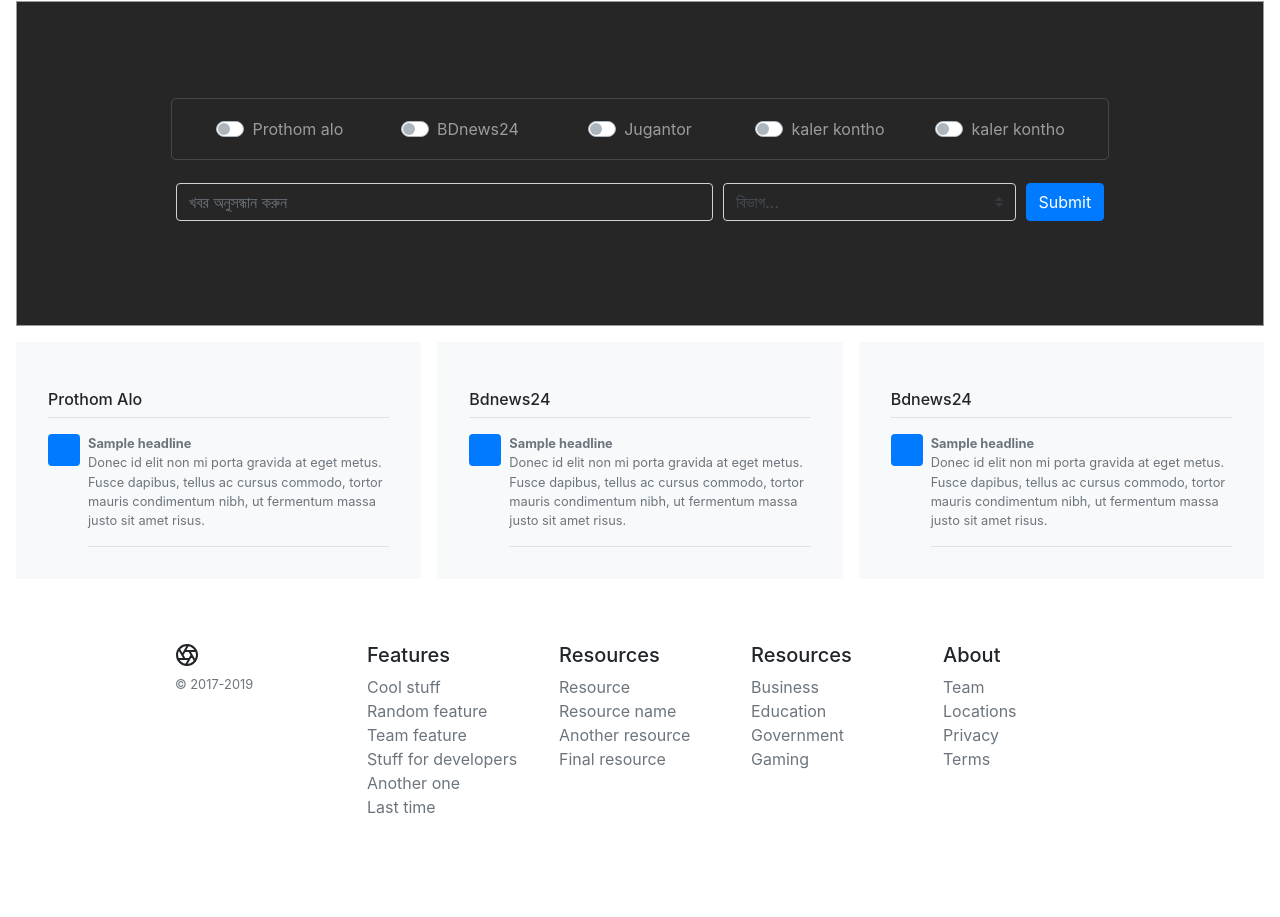
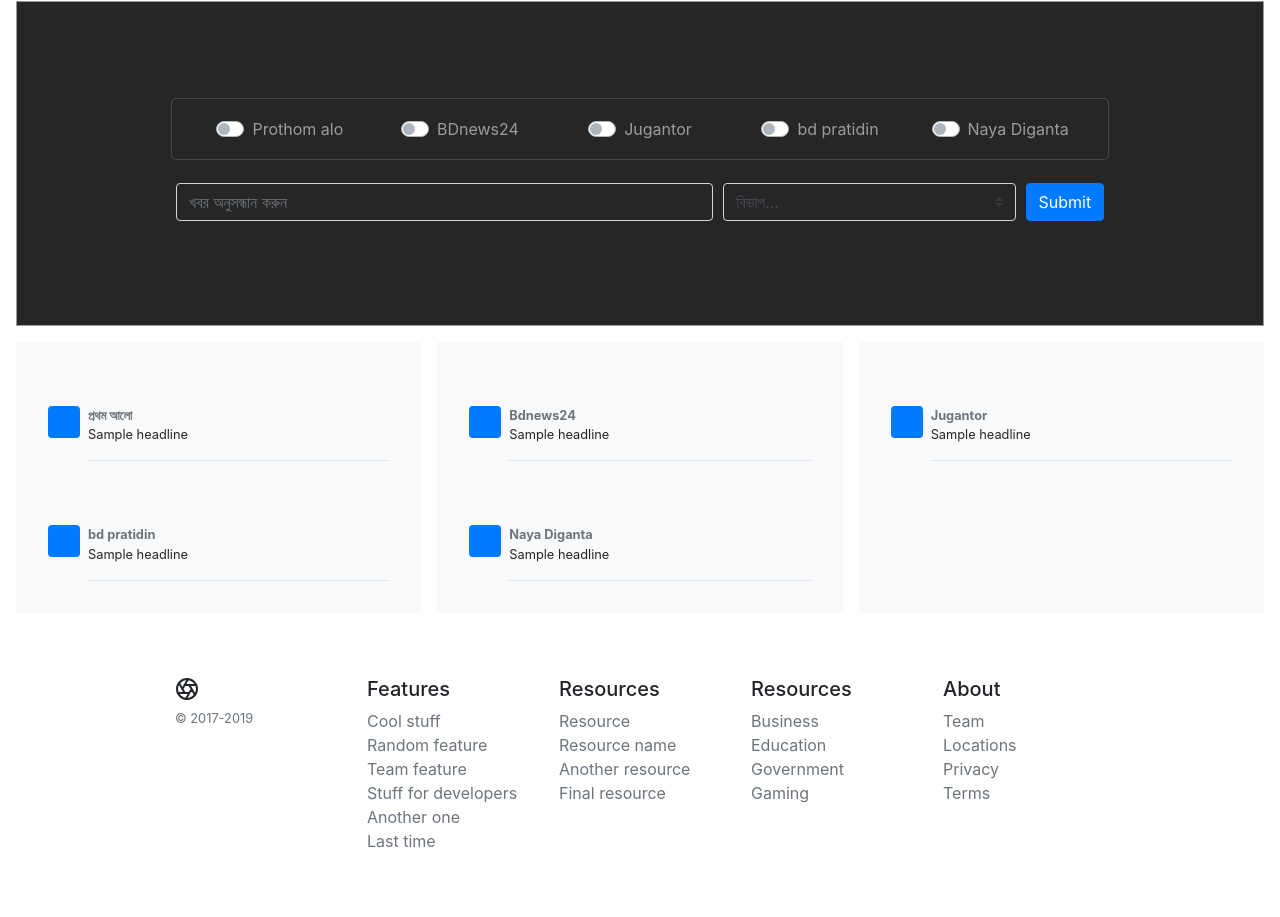
Before and after one commit to sadik061/Newscraper, a Django app: template templates/result.html in a window 1280 px wide. Shown: the part 48-965 px from the top of the page. Before the commit the page ends 862 px from the top, so only its background shows below. Run offline with Django 3.2, Linux system fonts and the light colour scheme; the template is opened without the code that fills it: most values are stand-ins (such as "Sample title", 1, 10 or a date in 2020); some libraries are stand-ins or nearby versions.

Commit message:
3 other newspapers and cookies

```diff
--- a/Newscraper/settings.py
+++ b/Newscraper/settings.py
@@ -25,7 +25,7 @@ SECRET_KEY = 'iyw6&)pck6h5vd46r_g%%=7*5v0u3!^an+-%lqmh9htb76!%q+'
 # SECURITY WARNING: don't run with debug turned on in production!
 DEBUG = True
 
-ALLOWED_HOSTS = ['18.218.177.156']
+ALLOWED_HOSTS = ['*']
 
 
 # Application definition
--- a/static/bootstrap/product.css
+++ b/static/bootstrap/product.css
@@ -103,3 +103,9 @@
     vertical-align: top;
     color: #9c9c9c;
 }
+a {
+    color: #262626;
+}
+.visited{
+    fill: gray;
+}
--- a/templates/layouts/blayout.html
+++ b/templates/layouts/blayout.html
@@ -15,6 +15,7 @@
     <!-- Bootstrap core CSS -->
     <link rel="stylesheet" href="https://stackpath.bootstrapcdn.com/bootstrap/4.3.1/css/bootstrap.min.css"
           integrity="sha384-ggOyR0iXCbMQv3Xipma34MD+dH/1fQ784/j6cY/iJTQUOhcWr7x9JvoRxT2MZw1T" crossorigin="anonymous">
+    <script src="https://ajax.googleapis.com/ajax/libs/jquery/3.3.1/jquery.min.js"></script>
 
 
     <style>
@@ -81,14 +82,14 @@
 
             <div class="col">
                 <div class="custom-control custom-switch">
-                    <input type="checkbox" class="custom-control-input" value="kaler" id="kaler">
-                    <label class="custom-control-label" for="kaler">kaler kontho</label>
+                    <input type="checkbox" class="custom-control-input" value="pratidin" id="pratidin">
+                    <label class="custom-control-label" for="pratidin">bd pratidin</label>
                 </div>
             </div>
             <div class="col">
                 <div class="custom-control custom-switch">
-                    <input type="checkbox" class="custom-control-input" id="kaler">
-                    <label class="custom-control-label" for="kaler">kaler kontho</label>
+                    <input type="checkbox" class="custom-control-input" value="nayadiganta" id="nayadiganta">
+                    <label class="custom-control-label" for="nayadiganta">Naya Diganta</label>
                 </div>
             </div>
         </div>
@@ -117,6 +118,43 @@
     </div>
 
 </div>
+<script>
+        <!--session functions -->
+    function setCookie(cname, cvalue, exdays) {
+        var d = new Date();
+        d.setTime(d.getTime() + (exdays * 24 * 60 * 60 * 1000));
+        var expires = "expires=" + d.toUTCString();
+        document.cookie = cname + "=" + cvalue + ";" + expires + ";path=/";
+    }
+
+    function getCookie(cname) {
+        var name = cname + "=";
+        var ca = document.cookie.split(';');
+        for (var i = 0; i < ca.length; i++) {
+            var c = ca[i];
+            while (c.charAt(0) == ' ') {
+                c = c.substring(1);
+            }
+            if (c.indexOf(name) == 0) {
+                return c.substring(name.length, c.length);
+            }
+        }
+        return "";
+    }
+
+    function checkCookie() {
+        var user = getCookie("username");
+        if (user != "") {
+            alert("Welcome again " + user);
+        } else {
+            user = prompt("Please enter your name:", "");
+            if (user != "" && user != null) {
+                setCookie("username", user, 365);
+            }
+        }
+    }
+</script>
+
 {% block content %}
 {% endblock %}
 
@@ -180,25 +218,25 @@
 <script src="https://stackpath.bootstrapcdn.com/bootstrap/4.3.1/js/bootstrap.min.js"
         integrity="sha384-JjSmVgyd0p3pXB1rRibZUAYoIIy6OrQ6VrjIEaFf/nJGzIxFDsf4x0xIM+B07jRM"
         crossorigin="anonymous"></script>
-<script src="https://ajax.googleapis.com/ajax/libs/jquery/3.3.1/jquery.min.js"></script>
+
 <script>
     $(document).ready(function () {
         var link, key, dailies;
         $('select').on('change', function () {
             link = this.value;
-            $("#button").attr('href', '/result/?link=' + link + '&strn=' + key+'&newspaper='+dailies);
+            $("#button").attr('href', '/result/?link=' + link + '&strn=' + key + '&newspaper=' + dailies);
             console.log(dailies, link, key)
 
         });
         $("#keyword").on('change', function () {
             key = $("#keyword").val();
-            $("#button").attr('href', '/result/?link=' + link + '&strn=' + key+'&newspaper='+dailies);
+            $("#button").attr('href', '/result/?link=' + link + '&strn=' + key + '&newspaper=' + dailies);
             console.log(dailies, link, key)
         });
         $("#customSwitch1").click(function () {
             if ($('#customSwitch1').is(":checked")) {
                 dailies += ' ' + $("#customSwitch1").val();
-                $("#button").attr('href', '/result/?link=' + link + '&strn=' + key+'&newspaper='+dailies);
+                $("#button").attr('href', '/result/?link=' + link + '&strn=' + key + '&newspaper=' + dailies);
                 console.log(dailies, link, key)
             }
 
@@ -206,27 +244,40 @@
         $("#BDnews24").click(function () {
             if ($('#BDnews24').is(":checked")) {
                 dailies += ' ' + $("#BDnews24").val();
-                $("#button").attr('href', '/result/?link=' + link + '&strn=' + key+'&newspaper='+dailies);
+                $("#button").attr('href', '/result/?link=' + link + '&strn=' + key + '&newspaper=' + dailies);
                 console.log(dailies, link, key)
             }
         });
         $("#Jugantor").click(function () {
             if ($('#Jugantor').is(":checked")) {
                 dailies += ' ' + $("#Jugantor").val();
-                $("#button").attr('href', '/result/?link=' + link + '&strn=' + key+'&newspaper='+dailies);
+                $("#button").attr('href', '/result/?link=' + link + '&strn=' + key + '&newspaper=' + dailies);
                 console.log(dailies, link, key)
             }
         });
-        $("#kaler").click(function () {
-            if ($('#kaler').is(":checked")) {
-                dailies += ' ' + $("#kaler").val();
-                $("#button").attr('href', '/result/?link=' + link + '&strn=' + key+'&newspaper='+dailies);
+        $("#pratidin").click(function () {
+            if ($('#pratidin').is(":checked")) {
+                dailies += ' ' + $("#pratidin").val();
+                $("#button").attr('href', '/result/?link=' + link + '&strn=' + key + '&newspaper=' + dailies);
+                console.log(dailies, link, key)
+            }
+        });
+        $("#nayadiganta").click(function () {
+            if ($('#nayadiganta').is(":checked")) {
+                dailies += ' ' + $("#nayadiganta").val();
+                $("#button").attr('href', '/result/?link=' + link + '&strn=' + key + '&newspaper=' + dailies);
                 console.log(dailies, link, key)
             }
         });
 
+    });
 
+    $("a").click(function () {
+        var title = $(this).text();
+        setCookie(title, 1, 365);
     });
+
 </script>
+
 </body>
 </html>
--- a/templates/result.html
+++ b/templates/result.html
@@ -4,7 +4,6 @@
     <div class="d-md-flex flex-md-equal w-100 my-md-3 pl-md-3">
         <div class="bg-light mr-md-3 pt-3 px-3 overflow-hidden">
             <div class="my-3 p-3 rounded">
-                <h6 class="border-bottom border-gray pb-2 mb-0">Prothom Alo</h6>
                 {% for a in a %}
                     <div class="media text-muted pt-3">
                         <svg class="bd-placeholder-img mr-2 rounded" width="32" height="32"
@@ -12,14 +11,50 @@
                              preserveAspectRatio="xMidYMid slice" focusable="false" role="img"
                              aria-label="Placeholder: 32x32">
                             <title>Placeholder</title>
-                            <rect width="100%" height="100%" fill="#007bff"></rect>
-                            <text x="50%" y="50%" fill="#007bff" dy=".3em">32x32</text>
+                             <rect width="100%" height="100%" fill="#007bff" class="check"></rect>
+                            <script>
+                                if(getCookie("{{a.headline}}")==1){
+                                    $(".check").addClass("visited");
+                                    $(".visited").removeClass("check");
+                                }
+                                else{
+                                    $(".check").addClass("notvisited");
+                                    $(".notvisited").removeClass("check");
+                                }
+                            </script>
                         </svg>
                         <p class="media-body pb-3 mb-0 small lh-125 border-bottom border-gray">
-                            <strong class="d-block text-gray-dark">{{ a.headline }}</strong>
-                            Donec id elit non mi porta gravida at eget metus. Fusce dapibus, tellus ac cursus commodo,
-                            tortor
-                            mauris condimentum nibh, ut fermentum massa justo sit amet risus.
+                            <strong class="d-block text-gray-dark">প্রথম আলো</strong>
+                            <a href="{{ a.link }}" target="_blank">{{ a.headline }}</a>
+
+                        </p>
+                    </div>
+                {% endfor %}
+            </div>
+            <div class="my-3 p-3 rounded">
+                {% for a in p %}
+                    <div class="media text-muted pt-3">
+                        <svg class="bd-placeholder-img mr-2 rounded" width="32" height="32"
+                             xmlns="http://www.w3.org/2000/svg"
+                             preserveAspectRatio="xMidYMid slice" focusable="false" role="img"
+                             aria-label="Placeholder: 32x32">
+                            <title>Placeholder</title>
+                             <rect width="100%" height="100%" fill="#007bff" class="check"></rect>
+                            <script>
+                                if(getCookie("{{a.headline}}")==1){
+                                    $(".check").addClass("visited");
+                                    $(".visited").removeClass("check");
+                                }
+                                else{
+                                    $(".check").addClass("notvisited");
+                                    $(".notvisited").removeClass("check");
+                                }
+                            </script>
+                        </svg>
+                        <p class="media-body pb-3 mb-0 small lh-125 border-bottom border-gray">
+                            <strong class="d-block text-gray-dark">bd pratidin</strong>
+                            <a href="{{ a.link }}" target="_blank">{{ a.headline }}</a>
+
                         </p>
                     </div>
                 {% endfor %}
@@ -27,7 +62,6 @@
         </div>
         <div class="bg-light mr-md-3 pt-3 px-3 overflow-hidden">
             <div class="my-3 p-3 rounded">
-                <h6 class="border-bottom border-gray pb-2 mb-0">Bdnews24</h6>
                 {% for a in b %}
                     <div class="media text-muted pt-3">
                         <svg class="bd-placeholder-img mr-2 rounded" width="32" height="32"
@@ -35,14 +69,52 @@
                              preserveAspectRatio="xMidYMid slice" focusable="false" role="img"
                              aria-label="Placeholder: 32x32">
                             <title>Placeholder</title>
-                            <rect width="100%" height="100%" fill="#007bff"></rect>
-                            <text x="50%" y="50%" fill="#007bff" dy=".3em">32x32</text>
+                             <rect width="100%" height="100%" fill="#007bff" class="check"></rect>
+                            <script>
+                                if(getCookie("{{a.headline}}")==1){
+                                    $(".check").addClass("visited");
+                                    $(".visited").removeClass("check");
+                                }
+                                else{
+                                    $(".check").addClass("notvisited");
+                                    $(".notvisited").removeClass("check");
+                                }
+                            </script>
+
                         </svg>
                         <p class="media-body pb-3 mb-0 small lh-125 border-bottom border-gray">
-                            <strong class="d-block text-gray-dark">{{ a.headline }}</strong>
-                            Donec id elit non mi porta gravida at eget metus. Fusce dapibus, tellus ac cursus commodo,
-                            tortor
-                            mauris condimentum nibh, ut fermentum massa justo sit amet risus.
+                            <strong class="d-block text-gray-dark">Bdnews24</strong>
+                            <a href="{{ a.link }}" target="_blank">{{ a.headline }}</a>
+
+                        </p>
+                    </div>
+                {% endfor %}
+            </div>
+            <div class="my-3 p-3 rounded">
+                {% for a in n %}
+                    <div class="media text-muted pt-3">
+                        <svg class="bd-placeholder-img mr-2 rounded" width="32" height="32"
+                             xmlns="http://www.w3.org/2000/svg"
+                             preserveAspectRatio="xMidYMid slice" focusable="false" role="img"
+                             >
+                            <title>Placeholder</title>
+                            <rect width="100%" height="100%" fill="#007bff" class="check"></rect>
+                            <script>
+                                if(getCookie("{{a.headline}}")==1){
+                                    $(".check").addClass("visited");
+                                    $(".visited").removeClass("check");
+                                }
+                                else{
+                                    $(".check").addClass("notvisited");
+                                    $(".notvisited").removeClass("check");
+                                }
+                            </script>
+
+                        </svg>
+                        <p class="media-body pb-3 mb-0 small lh-125 border-bottom border-gray">
+                            <strong class="d-block text-gray-dark">Naya Diganta</strong>
+                            <a href="{{ a.link }}" target="_blank">{{ a.headline }}</a>
+
                         </p>
                     </div>
                 {% endfor %}
@@ -50,22 +122,29 @@
         </div>
         <div class="bg-light mr-md-3 pt-3 px-3 overflow-hidden">
             <div class="my-3 p-3 rounded">
-                <h6 class="border-bottom border-gray pb-2 mb-0">Bdnews24</h6>
-                {% for a in a %}
+                {% for a in j %}
                     <div class="media text-muted pt-3">
                         <svg class="bd-placeholder-img mr-2 rounded" width="32" height="32"
                              xmlns="http://www.w3.org/2000/svg"
                              preserveAspectRatio="xMidYMid slice" focusable="false" role="img"
                              aria-label="Placeholder: 32x32">
                             <title>Placeholder</title>
-                            <rect width="100%" height="100%" fill="#007bff"></rect>
-                            <text x="50%" y="50%" fill="#007bff" dy=".3em">32x32</text>
+                             <rect width="100%" height="100%" fill="#007bff" class="check"></rect>
+                            <script>
+                                if(getCookie("{{a.headline}}")==1){
+                                    $(".check").addClass("visited");
+                                    $(".visited").removeClass("check");
+                                }
+                                else{
+                                    $(".check").addClass("notvisited");
+                                    $(".notvisited").removeClass("check");
+                                }
+                            </script>
                         </svg>
                         <p class="media-body pb-3 mb-0 small lh-125 border-bottom border-gray">
-                            <strong class="d-block text-gray-dark">{{ a.headline }}</strong>
-                            Donec id elit non mi porta gravida at eget metus. Fusce dapibus, tellus ac cursus commodo,
-                            tortor
-                            mauris condimentum nibh, ut fermentum massa justo sit amet risus.
+                            <strong class="d-block text-gray-dark">Jugantor</strong>
+                            <a href="{{ a.link }}" target="_blank">{{ a.headline }}</a>
+
                         </p>
                     </div>
                 {% endfor %}
```
Also changed, not shown: search/views.py (+48 -6 lines).
